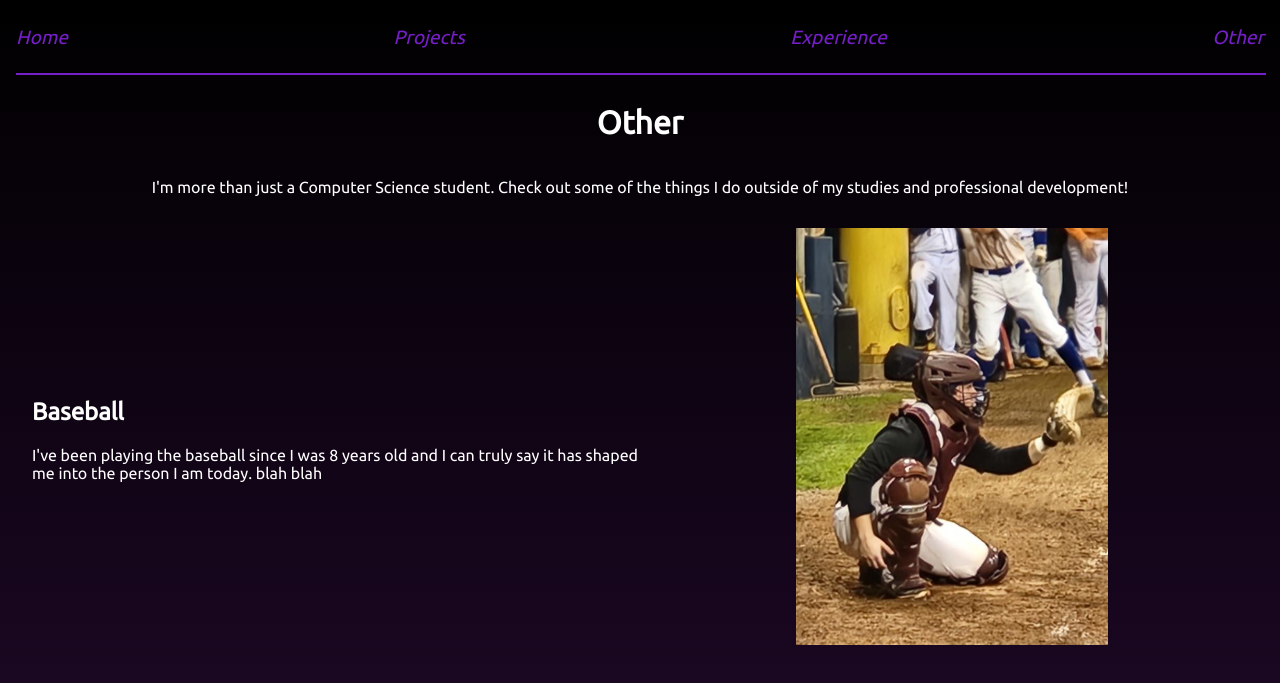
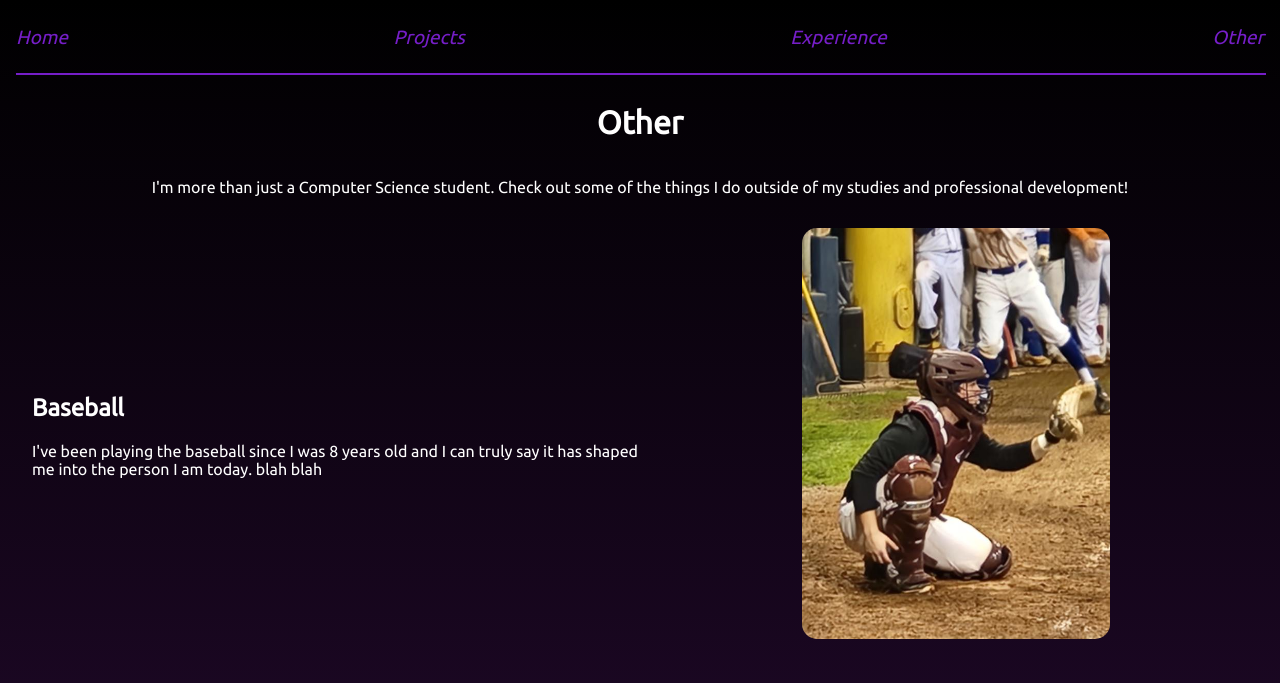
Before and after one commit to sipneat/personalPortfolio, a Jekyll site: the page built from other.html, in a window 1280 px wide. Shown: the top 683 px of the page. Built offline with Jekyll 4.4.1, drawn with Linux system fonts in a browser that asks for light colours; grey boxes are pictures that could not be loaded.

Commit message:
some styling

```diff
--- a/_sass/main.scss
+++ b/_sass/main.scss
@@ -424,20 +424,24 @@
 }
 
 .otherImages {
+    display: flex;
+    flex-direction: row;
+    align-items: center;
+    justify-content: space-between;
     width: 50%;
-    flex: 1 0 50%;
     padding: 0;
 }
 
 @media screen and (max-width: 1500px) {
     .otherImages {
-        flex: 1, 0, 100%;
+        flex-direction: column;
     }
 }
 
 .otherImages img {
     width: 20em;
     height: auto;
+    border-radius: 15px;
     margin: 1em;
 }
 
```
